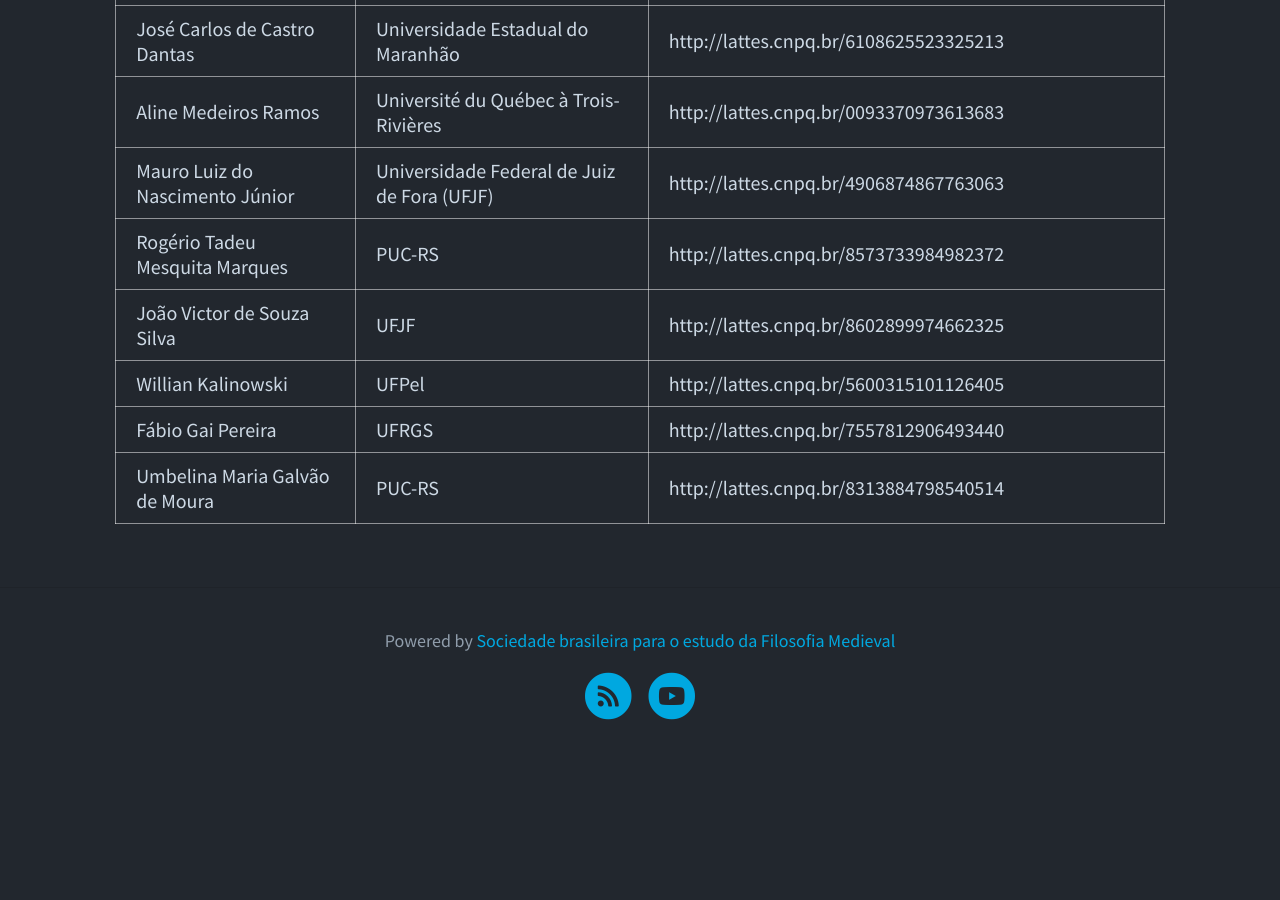
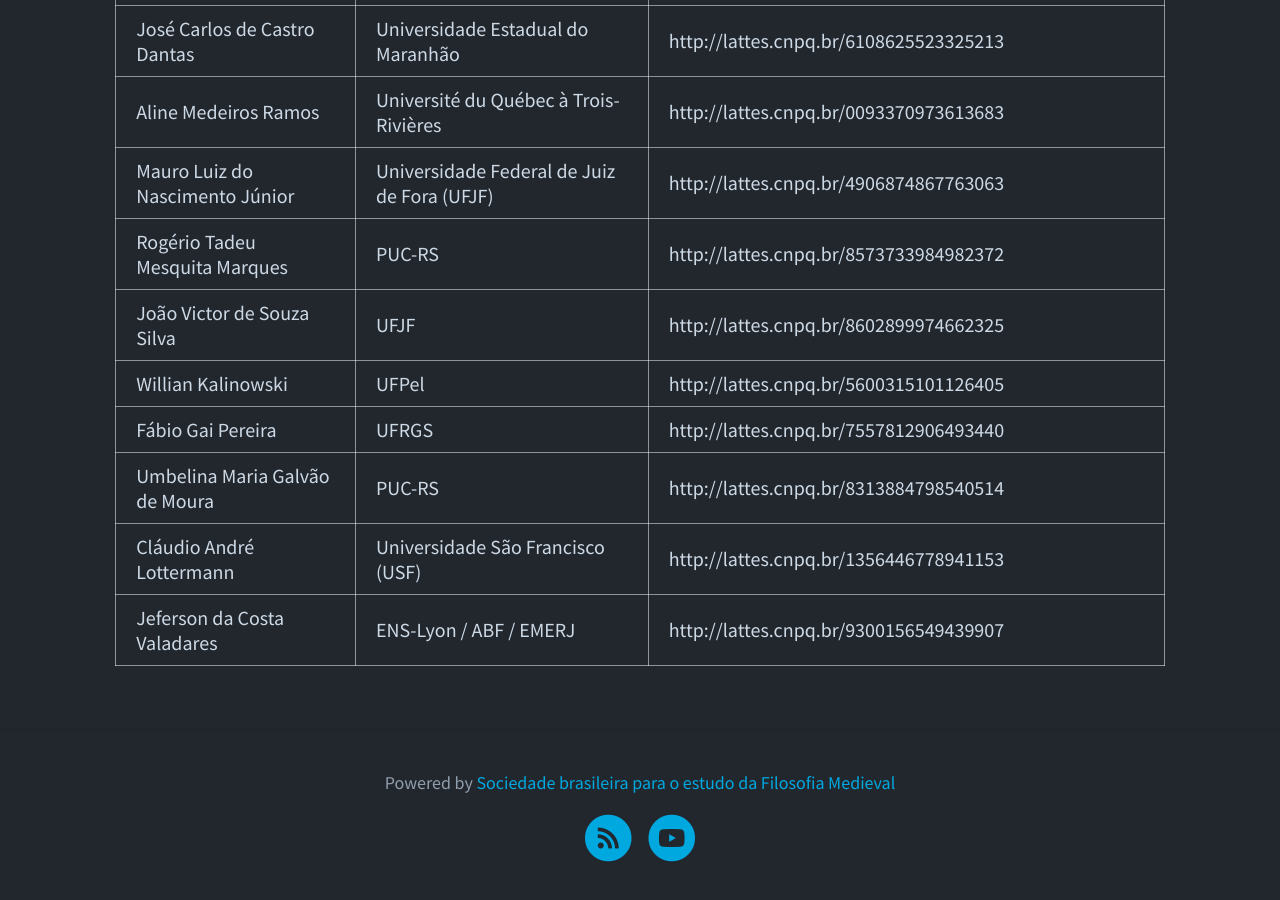
Before and after one commit to nap-o/sbefm, a Jekyll site: the page built from pages/membros.md, in a window 1280 px wide and 900 px high, scrolled down 7360 px. Built offline with Jekyll 4.4.1, drawn with Linux system fonts in a browser that asks for light colours; before the commit the page ends 8118 px from its top, so only the background shows below that.

Commit message:
nova notícia e novo sócio

```diff
--- a/_data/membros.json
+++ b/_data/membros.json
@@ -957,9 +957,27 @@
         "model": "appsbefm.associado",
         "pk": 121,
         "fields": {
-            "first_name": "Umbelina Maria Galvão de Moura ",
+            "first_name": "Umbelina Maria Galvão de Moura",
             "lattes": "http://lattes.cnpq.br/8313884798540514",
             "instituicao": "PUC-RS"
         }
+    },
+    {
+        "model": "appsbefm.associado",
+        "pk": 122,
+        "fields": {
+            "first_name": "Cláudio André Lottermann",
+            "lattes": "http://lattes.cnpq.br/1356446778941153",
+            "instituicao": "Universidade São Francisco (USF)"
+        }
+    },
+    {
+        "model": "appsbefm.associado",
+        "pk": 123,
+        "fields": {
+            "first_name": "Jeferson da Costa Valadares",
+            "lattes": "http://lattes.cnpq.br/9300156549439907",
+            "instituicao": "ENS-Lyon / ABF / EMERJ"
+        }
     }
 ]
```
Also changed, not shown: _posts/2023-05-19-christine-pizan-querelle-femmes.md (added, +42 -0 lines), 4 other files.
